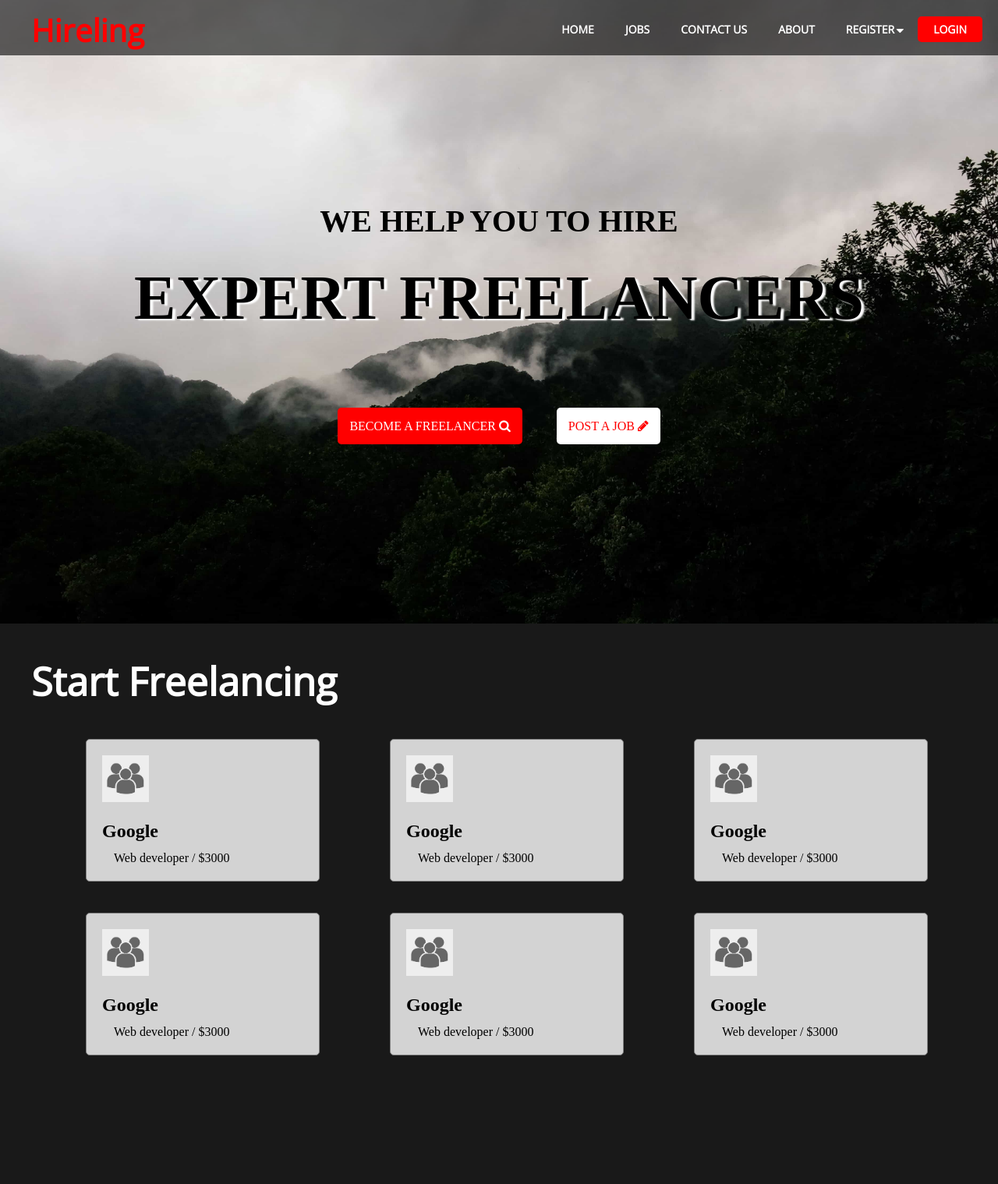
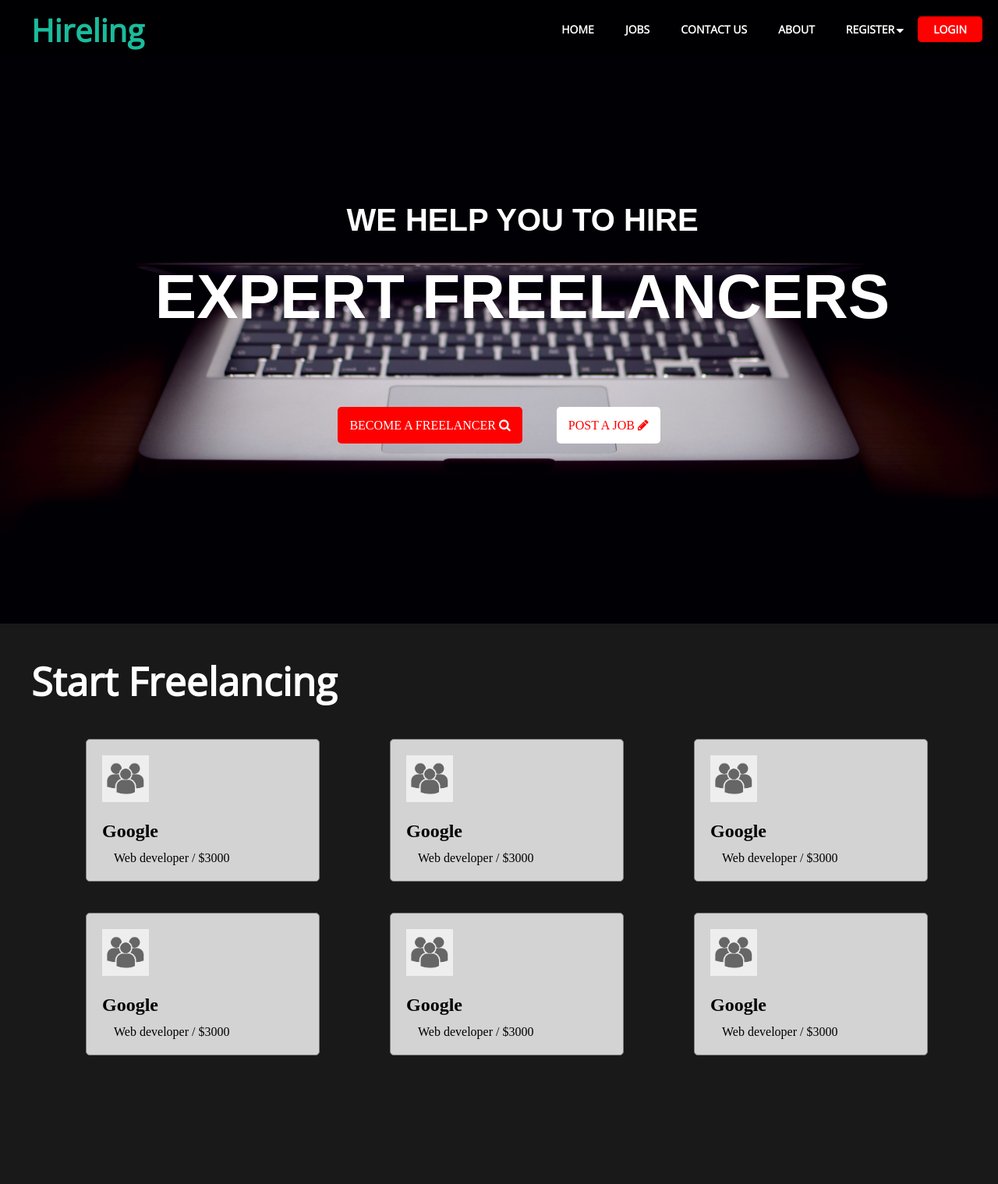
Before and after one commit to jerin17/template, a PHP site: page / in a window 1280 px wide. Shown: the top 1519 px of the page at 78% size. Run offline with PHP 8.4, Linux system fonts and the light colour scheme.

Commit message:
new color

```diff
--- a/css/style.css
+++ b/css/style.css
@@ -22,7 +22,7 @@ body{
 
 #header h1 a{
 	font-size: 40px;
-	color: red;
+	color: #1abc9c;
 	text-decoration:none;
 	float: left;
 	margin-left:40px;
@@ -112,7 +112,7 @@ section{
 }
 
 section.sec1{
-	background: url(background/back3.jpg);
+	background: url(background/back5.jpg);
 	background-size: cover;
 	background-attachment: fixed;
 }
@@ -292,18 +292,22 @@ color: red;
 	font-family: serif;
 	color: white;
 }
+@import url('https://fonts.googleapis.com/css?family=Anton');
 
 .indexbox p{
-	color: black;
+	font-family: 'Anton', sans-serif;
+	color: white;
 	font-size: 40px;
+	width: inherit;
 	font-weight: bold;
 }
 .indexbox h2{
+	font-family: 'Anton', sans-serif;
 	margin-top:-10px;
 	margin-bottom: 110px;
+	width: inherit;
 	font-size: 80px;
-	color: black;
-	text-shadow: 4px 2px 2px white;
+	color: white;
 }
 
 .indexbox ul{
--- a/index.php
+++ b/index.php
@@ -1,7 +1,7 @@
 <!DOCTYPE html>
 <html>
 <head>
-	<title>template</title>
+	<title>Hireling</title>
 	<link rel="stylesheet" type="text/css" href="css/style.css">
 	<link rel="stylesheet" type="text/css" href="css/font-awesome.min.css">
 </head>
@@ -19,8 +19,8 @@
 			<div class="dropdown">
 			  <button class="dropbtn">Register</button><i class="fa fa-caret-down" style="color:white;position: absolute;left: 	85px;top: 10px;"></i>
 			  <div class="dropdown-content">
-			    <a href="#">Register as a freelancer</a>
-			    <a href="#">Register as a Recruiter</a>
+			    <a href="register.php">Register as a freelancer</a>
+			    <a href="register.php">Register as a Recruiter</a>
 			  </div>
 			</div>
  	    <li><a id="modalbtn" class="button">LOGIN</a></li>
--- a/register.php
+++ b/register.php
@@ -1,7 +1,7 @@
 <!DOCTYPE html>
 <html>
 <head>
-	<title>Login</title>
+	<title>Hireling - Resister</title>
 	<link rel="stylesheet" type="text/css" href="css/style.css">
 	<link rel="stylesheet" type="text/css" href="css/font-awesome.min.css">
 
```
Also changed, not shown: css/background/back5.jpg (added).
